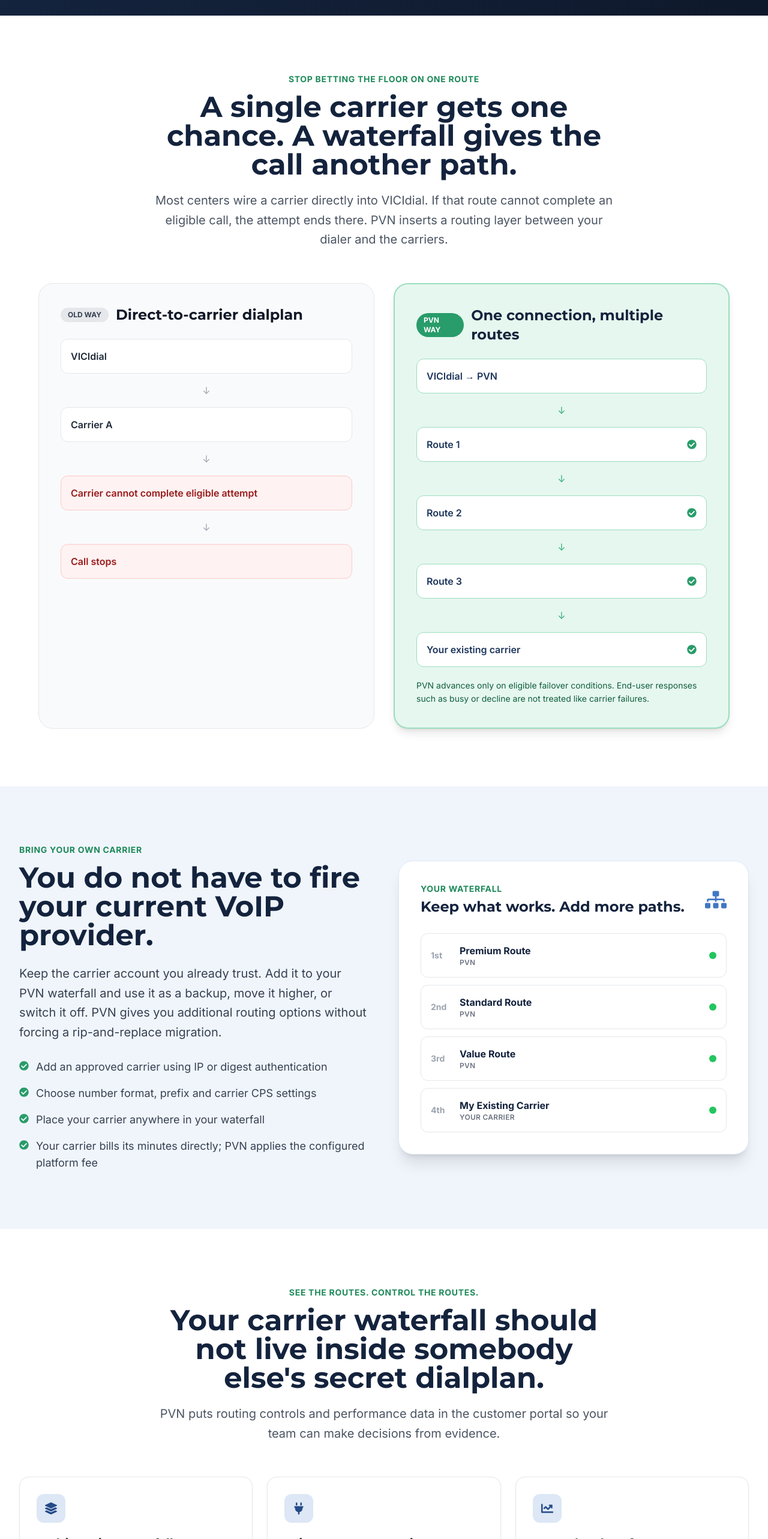
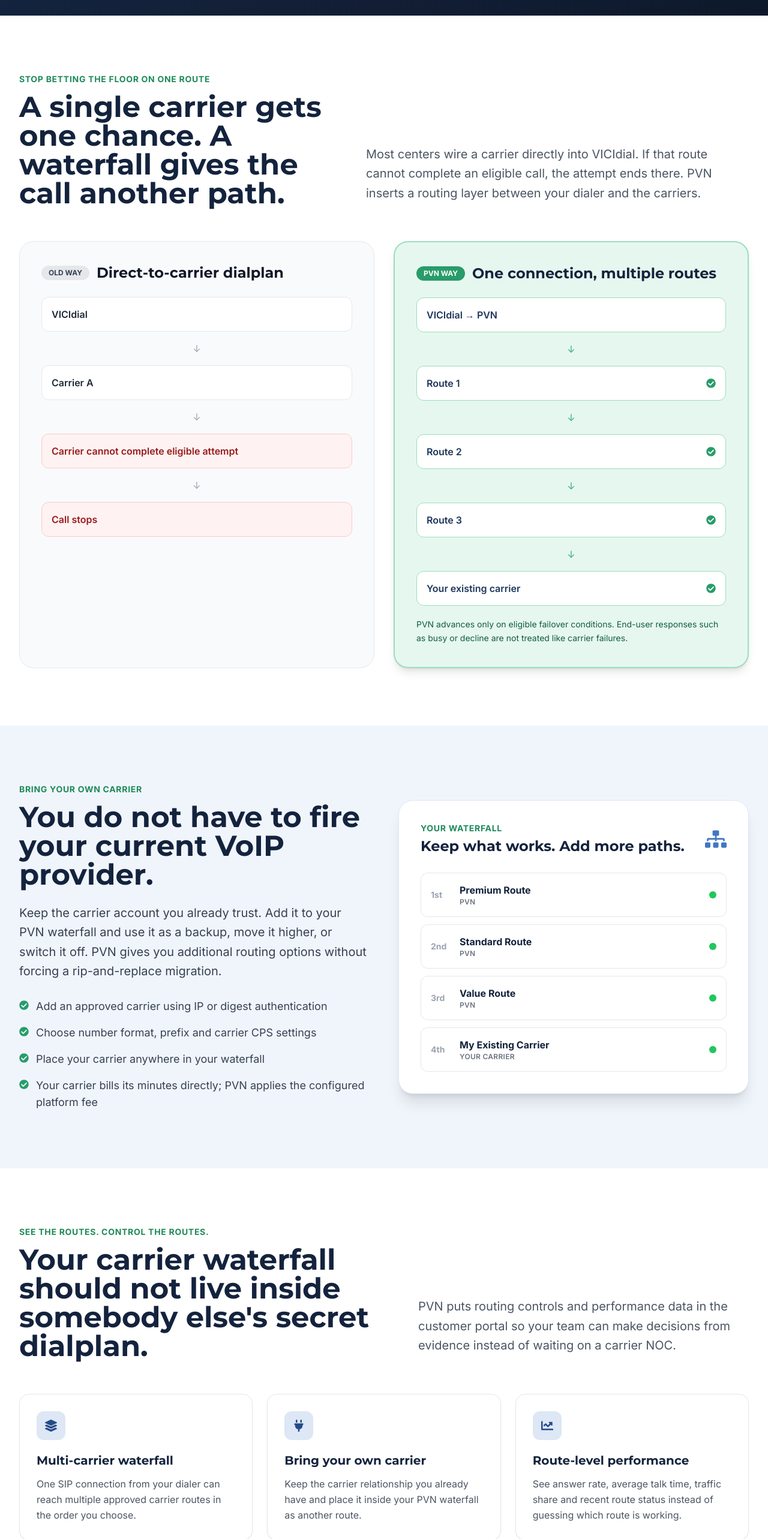
Before and after one commit to bbarnes4318/pvn-voice, a Next.js app in the folder src/: page / in a window 1280 px wide. Shown: the part 1000-3566 px from the top of the page at 60% size. Built offline with nearby package versions, Linux system fonts and the light colour scheme.

Commit message:
Refine homepage alignment and section rhythm

```diff
--- a/src/pages/index.tsx
+++ b/src/pages/index.tsx
@@ -92,7 +92,7 @@
       <Header />
 
       <main className="flex-grow">
-        {/* HERO */}
+        {/* HERO — intentionally left-led split layout */}
         <section className="relative overflow-hidden bg-primary-950 text-white">
           <div className="absolute inset-0 opacity-30 bg-gradient-to-br from-primary-700 via-primary-950 to-black" />
           <div className="absolute -top-32 -right-24 h-96 w-96 rounded-full bg-secondary-500 opacity-10 blur-3xl" />
@@ -108,8 +108,7 @@
                 </h1>
                 <p className="text-xl md:text-2xl text-primary-100 leading-relaxed max-w-2xl mb-8">
                   Connect VICIdial to PVN once. We put a multi-carrier waterfall behind your traffic,
-                  move eligible failed attempts to the next route, and let you keep your existing
-                  carrier in the stack.
+                  move eligible failed attempts to the next route, and let you keep your existing carrier in the stack.
                 </p>
 
                 <div className="flex flex-col sm:flex-row gap-4 mb-8">
@@ -133,9 +132,7 @@
                   <span className="flex items-center"><FaCheckCircle className="text-secondary-400 mr-2" />Bring your own carrier</span>
                   <span className="flex items-center"><FaCheckCircle className="text-secondary-400 mr-2" />Route-level visibility</span>
                 </div>
-                <p className="mt-6 text-sm text-primary-300">
-                  Built for high-volume call centers in Pakistan and worldwide.
-                </p>
+                <p className="mt-6 text-sm text-primary-300">Built for high-volume call centers in Pakistan and worldwide.</p>
               </div>
 
               <div className="lg:pl-6">
@@ -153,9 +150,7 @@
                   <div className="rounded-2xl border border-primary-400/20 bg-primary-950/60 p-4 mb-4">
                     <div className="flex items-center justify-between">
                       <div className="flex items-center">
-                        <div className="h-10 w-10 rounded-xl bg-primary-600 flex items-center justify-center mr-3">
-                          <FaServer />
-                        </div>
+                        <div className="h-10 w-10 rounded-xl bg-primary-600 flex items-center justify-center mr-3"><FaServer /></div>
                         <div>
                           <p className="font-bold">Your VICIdial</p>
                           <p className="text-sm text-primary-300">One SIP connection to PVN</p>
@@ -192,21 +187,25 @@
           </div>
         </section>
 
-        {/* THE PROBLEM */}
+        {/* THE PROBLEM — asymmetric intro instead of centered template block */}
         <section className="py-20 md:py-24 bg-white" id="how-it-works">
           <div className="container-custom">
-            <div className="max-w-3xl mx-auto text-center mb-14">
+            <div className="grid lg:grid-cols-[0.9fr_1.1fr] gap-8 lg:gap-14 items-end mb-14">
+              <div>
                 <p className="text-secondary-700 font-bold tracking-wider uppercase text-sm mb-3">Stop betting the floor on one route</p>
-              <h2 className="font-display text-4xl md:text-5xl font-bold text-primary-950 mb-5">
+                <h2 className="font-display text-4xl md:text-5xl font-bold text-primary-950 leading-tight">
                   A single carrier gets one chance. A waterfall gives the call another path.
                 </h2>
-              <p className="text-xl text-gray-600 leading-relaxed">
+              </div>
+              <div className="lg:pb-2">
+                <p className="text-xl text-gray-600 leading-relaxed max-w-2xl">
                   Most centers wire a carrier directly into VICIdial. If that route cannot complete an eligible call,
                   the attempt ends there. PVN inserts a routing layer between your dialer and the carriers.
                 </p>
               </div>
+            </div>
 
-            <div className="grid lg:grid-cols-2 gap-8 max-w-6xl mx-auto">
+            <div className="grid lg:grid-cols-2 gap-8">
               <div className="rounded-3xl border border-gray-200 bg-gray-50 p-7 md:p-9">
                 <div className="flex items-center mb-6">
                   <span className="rounded-full bg-gray-200 text-gray-700 px-3 py-1 text-xs font-bold mr-3">OLD WAY</span>
@@ -248,7 +247,7 @@
           </div>
         </section>
 
-        {/* BYOC */}
+        {/* BYOC — left copy / right product visual */}
         <section className="py-20 md:py-24 bg-primary-50">
           <div className="container-custom">
             <div className="grid lg:grid-cols-2 gap-12 items-center">
@@ -306,25 +305,27 @@
           </div>
         </section>
 
-        {/* CONTROL / VISIBILITY */}
+        {/* CONTROL / VISIBILITY — split intro, then cards */}
         <section className="py-20 md:py-24 bg-white">
           <div className="container-custom">
-            <div className="max-w-3xl mx-auto text-center mb-14">
+            <div className="grid lg:grid-cols-[1.05fr_0.95fr] gap-8 lg:gap-14 items-end mb-14">
+              <div>
                 <p className="text-secondary-700 font-bold tracking-wider uppercase text-sm mb-3">See the routes. Control the routes.</p>
-              <h2 className="font-display text-4xl md:text-5xl font-bold text-primary-950 mb-5">
+                <h2 className="font-display text-4xl md:text-5xl font-bold text-primary-950 leading-tight">
                   Your carrier waterfall should not live inside somebody else&apos;s secret dialplan.
                 </h2>
-              <p className="text-xl text-gray-600 leading-relaxed">
-                PVN puts routing controls and performance data in the customer portal so your team can make decisions from evidence.
+              </div>
+              <div className="lg:pb-2">
+                <p className="text-xl text-gray-600 leading-relaxed max-w-2xl">
+                  PVN puts routing controls and performance data in the customer portal so your team can make decisions from evidence instead of waiting on a carrier NOC.
                 </p>
+              </div>
             </div>
 
             <div className="grid md:grid-cols-2 lg:grid-cols-3 gap-6">
               {advantages.map(({ icon: Icon, title, copy }) => (
                 <div key={title} className="rounded-2xl border border-gray-200 bg-white p-7 shadow-sm hover:shadow-lg transition-shadow">
-                  <div className="h-12 w-12 rounded-xl bg-primary-100 text-primary-700 flex items-center justify-center text-xl mb-5">
-                    <Icon />
-                  </div>
+                  <div className="h-12 w-12 rounded-xl bg-primary-100 text-primary-700 flex items-center justify-center text-xl mb-5"><Icon /></div>
                   <h3 className="text-xl font-bold text-primary-950 mb-3">{title}</h3>
                   <p className="text-gray-600 leading-relaxed">{copy}</p>
                 </div>
@@ -333,15 +334,13 @@
           </div>
         </section>
 
-        {/* DATA / EXAMPLE DASHBOARD */}
+        {/* DATA — left copy / right dashboard */}
         <section className="py-20 md:py-24 bg-primary-950 text-white overflow-hidden">
           <div className="container-custom">
             <div className="grid lg:grid-cols-2 gap-12 items-center">
               <div>
                 <p className="text-secondary-300 font-bold tracking-wider uppercase text-sm mb-3">Measure the network, not the sales pitch</p>
-                <h2 className="font-display text-4xl md:text-5xl font-bold mb-6">
-                  Know which routes are actually carrying your calls.
-                </h2>
+                <h2 className="font-display text-4xl md:text-5xl font-bold mb-6">Know which routes are actually carrying your calls.</h2>
                 <p className="text-xl text-primary-100 leading-relaxed mb-8">
                   The PVN portal exposes call attempts, answered calls, answer rate, average talk time, route health,
                   spend, failure reasons and route-level performance. Your team can see what changed instead of waiting for a carrier to explain it.
@@ -405,7 +404,7 @@
           </div>
         </section>
 
-        {/* PLATFORM */}
+        {/* PLATFORM — visual left / copy right to continue alternating rhythm */}
         <section className="py-20 md:py-24 bg-gray-50">
           <div className="container-custom">
             <div className="grid lg:grid-cols-2 gap-12 items-center">
@@ -436,7 +435,7 @@
           </div>
         </section>
 
-        {/* RESELLERS */}
+        {/* RESELLERS — full-width proof band with left-led content */}
         <section className="py-20 md:py-24 bg-white">
           <div className="container-custom">
             <div className="rounded-3xl bg-gradient-to-br from-primary-700 to-primary-950 text-white p-8 md:p-12 lg:p-14">
@@ -461,7 +460,7 @@
           </div>
         </section>
 
-        {/* WATERFALL CHALLENGE */}
+        {/* WATERFALL CHALLENGE — intentionally centered conversion moment */}
         <section className="py-20 md:py-28 bg-secondary-50">
           <div className="container-custom">
             <div className="max-w-5xl mx-auto text-center">
```
Lines whose indentation alone changed are shown as unchanged.
